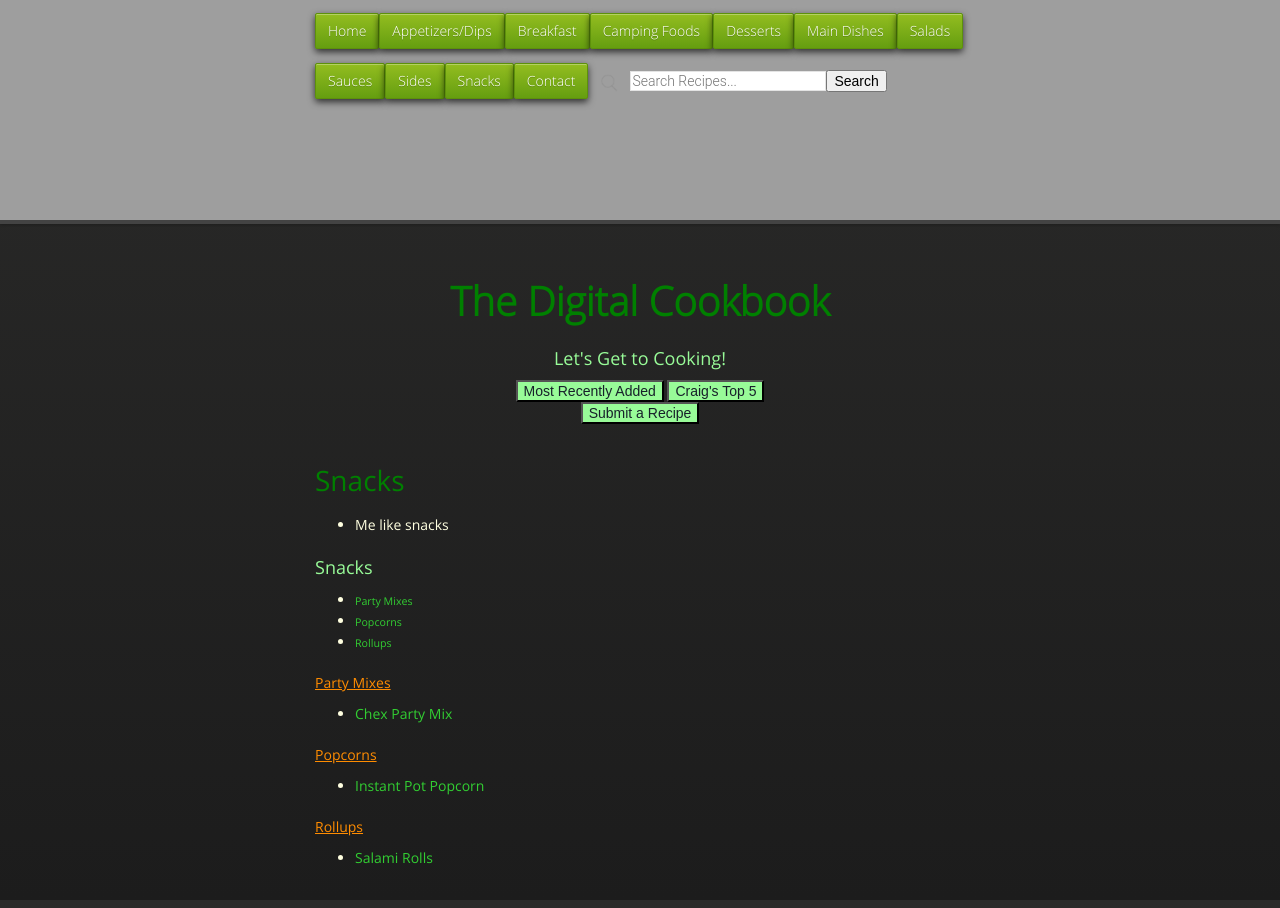
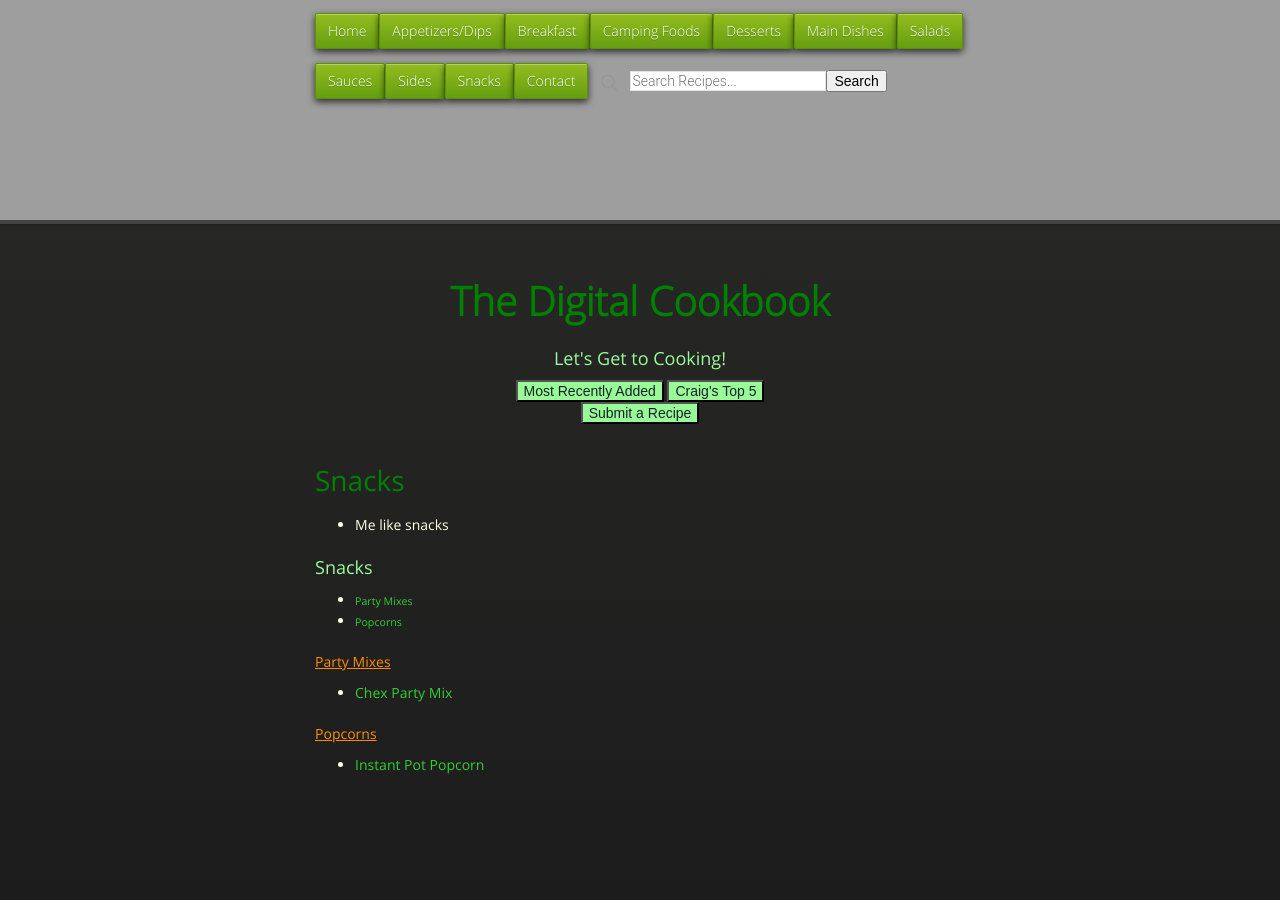
Before and after one commit to cmwillett/TheDigitalCookbook, a Jekyll site: the page built from Snacks.md, in a window 1280 px wide. Built offline with Jekyll 4.4.1, drawn with Linux system fonts in a browser that asks for light colours; nearby versions of some CDN libraries.

Commit message:
fixing broken links

```diff
--- a/Snacks.md
+++ b/Snacks.md
@@ -11,7 +11,6 @@ tags: snacks,chex,mix,salami,rolls
 
 - [Party Mixes](#party-mixes)
 - [Popcorns](#popcorns)
-- [Rollups](#rollups)
 
 <!-- /TOC -->
 
@@ -20,6 +19,3 @@ tags: snacks,chex,mix,salami,rolls
 
 #### Popcorns
 * [Instant Pot Popcorn]({{site.github.url}}/Snacks/InstantPotPopcorn/index.html)
-
-#### Rollups
-* [Salami Rolls]({{site.github.url}}/Snacks/SalamiRolls/index.html)
```
Also changed, not shown: AppetizerDips.md (+4 -0 lines), AppetizerDips/SalamiRolls.md (renamed from Snacks/SalamiRolls.md).
